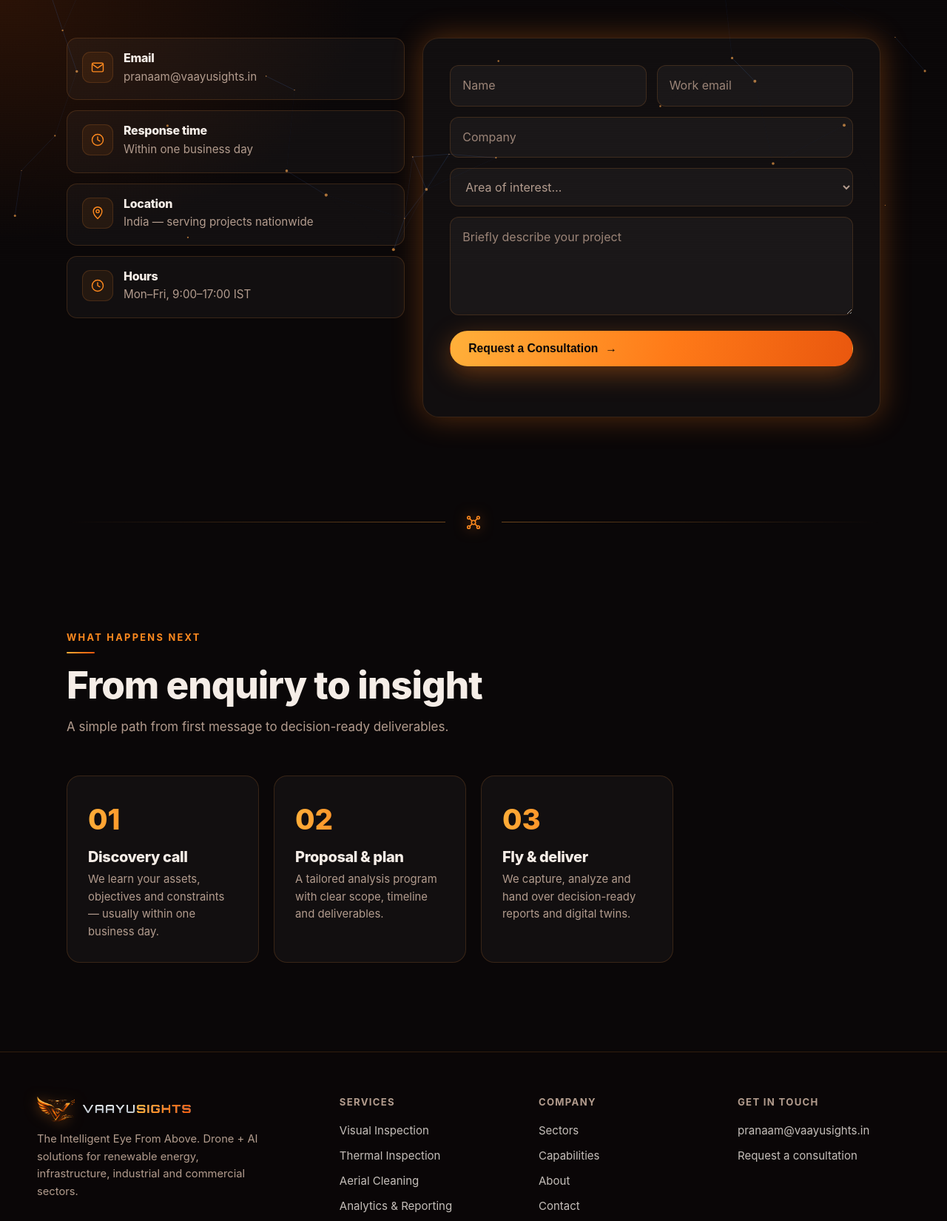
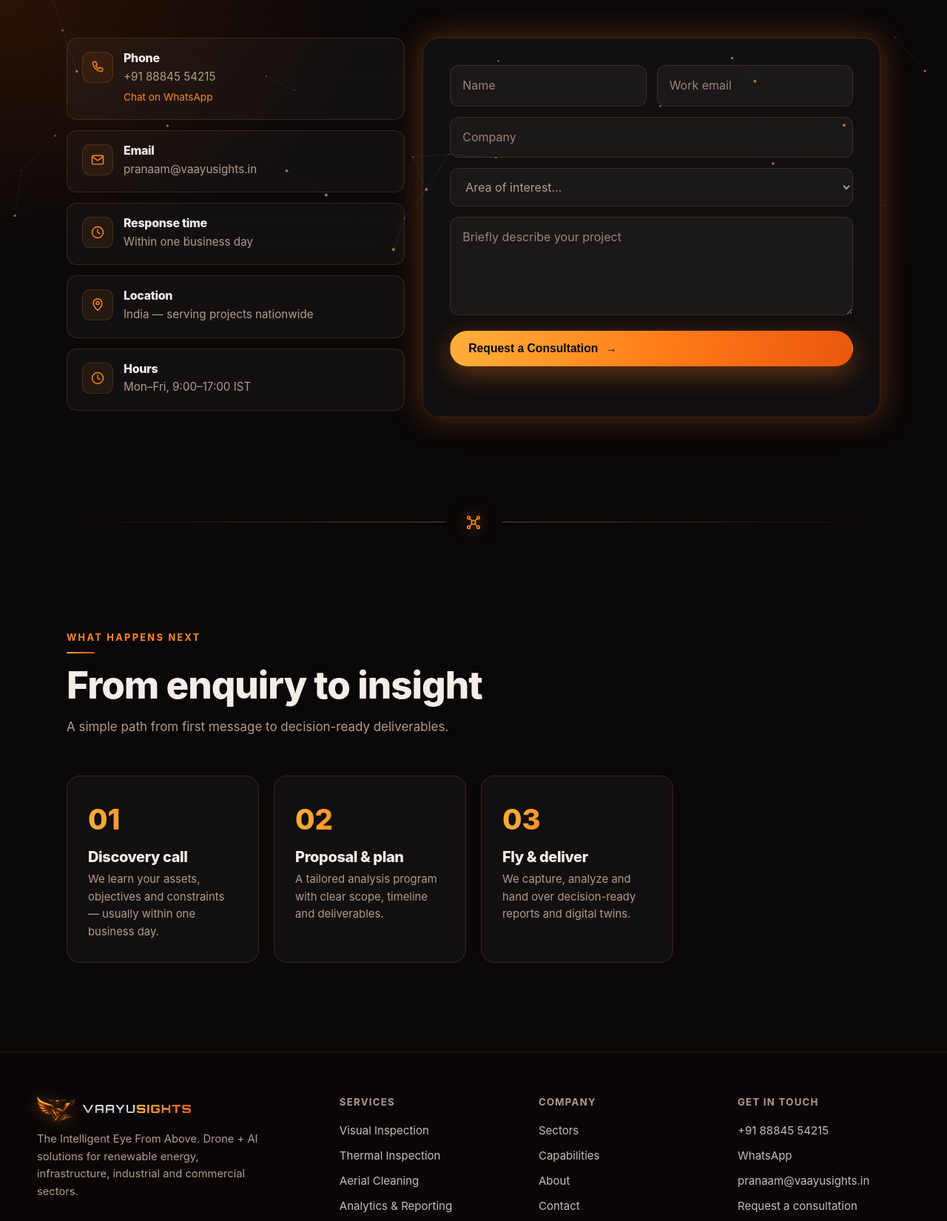
Before and after one commit to VaayuSights/website, a plain HTML site: page contact.html in a window 1280 px wide. Shown: the part 443-2093 px from the top of the page at 74% size. Drawn offline with Linux system fonts and the light colour scheme.

Commit message:
Add the business number across the site and signature
Click-to-call and a WhatsApp link in the footer of all six pages, and a
Phone card at the top of the contact page with the number as a tel: link
and WhatsApp beneath it. The email signature carries the number too.

Phone sits above Email on the contact page deliberately: Indian B2B runs
on calls, and the enquiry most likely to convert is the one where someone
reaches for the phone rather than a form.

Verified at 1440/1280/768/400/360 across all six pages — no overflow, no
console errors.

Co-Authored-By: Claude Opus 5 <noreply@anthropic.com>
Claude-Session: https://claude.ai/code/session_01DtRAhReGtHA7G8abX3xXWj

```diff
--- a/contact.html
+++ b/contact.html
@@ -103,6 +103,7 @@
       <h2 class="sr-only">Contact details and enquiry form</h2>
       <div class="contact-grid">
         <div class="contact-info reveal">
+          <div class="info-card"><span class="info-ico"><svg class="ico" aria-hidden="true"><use href="#i-phone"/></svg></span><div><h3>Phone</h3><a href="tel:+918884554215">+91 88845 54215</a><a class="info-sub" href="https://wa.me/918884554215" target="_blank" rel="noopener">Chat on WhatsApp</a></div></div>
           <div class="info-card"><span class="info-ico"><svg class="ico" aria-hidden="true"><use href="#i-mail"/></svg></span><div><h3>Email</h3><a href="mailto:pranaam@vaayusights.in">pranaam@vaayusights.in</a></div></div>
           <div class="info-card"><span class="info-ico"><svg class="ico" aria-hidden="true"><use href="#i-clock"/></svg></span><div><h3>Response time</h3><span>Within one business day</span></div></div>
           <div class="info-card"><span class="info-ico"><svg class="ico" aria-hidden="true"><use href="#i-pin"/></svg></span><div><h3>Location</h3><span>India — serving projects nationwide</span></div></div>
@@ -178,6 +179,8 @@
         <a href="sectors.html">Sectors</a><a href="projects.html">Capabilities</a>
         <a href="about.html">About</a><a href="contact.html">Contact</a></div>
       <div class="footer-col"><h2>Get in touch</h2>
+        <a href="tel:+918884554215">+91 88845 54215</a>
+        <a href="https://wa.me/918884554215" target="_blank" rel="noopener">WhatsApp</a>
         <a href="mailto:pranaam@vaayusights.in">pranaam@vaayusights.in</a>
         <a href="contact.html">Request a consultation</a></div>
     </div>
--- a/styles.css
+++ b/styles.css
@@ -364,6 +364,10 @@ h1, h2, h3, h4 { line-height: 1.1; letter-spacing: -0.02em; font-weight: 800; }
 .info-card h3 { font-size: 1rem; margin-bottom: 3px; }
 .info-card a, .info-card span { color: var(--muted); font-size: .95rem; }
 .info-card a:hover { color: var(--cyan); }
+/* second line inside an info card — the WhatsApp link beneath the phone number.
+   block, so it drops below the tel: link instead of running on beside it. */
+.info-card .info-sub { display: block; margin-top: 5px; font-size: .85rem; color: var(--cyan); }
+.info-card .info-sub:hover { text-decoration: underline; }
 .form-card { padding: clamp(22px, 3.5vw, 36px); border-radius: 22px; background: rgba(255,255,255,.03); border: 1px solid var(--line); box-shadow: var(--glow); }
 .form-card .cta-form { max-width: none; margin: 0; }
 
```
Also changed, not shown: about.html (+2 -0 lines), assets/brand/email-signature.html (+4 -4 lines), index.html (+2 -0 lines), projects.html (+2 -0 lines), sectors.html (+2 -0 lines), services.html (+2 -0 lines).
